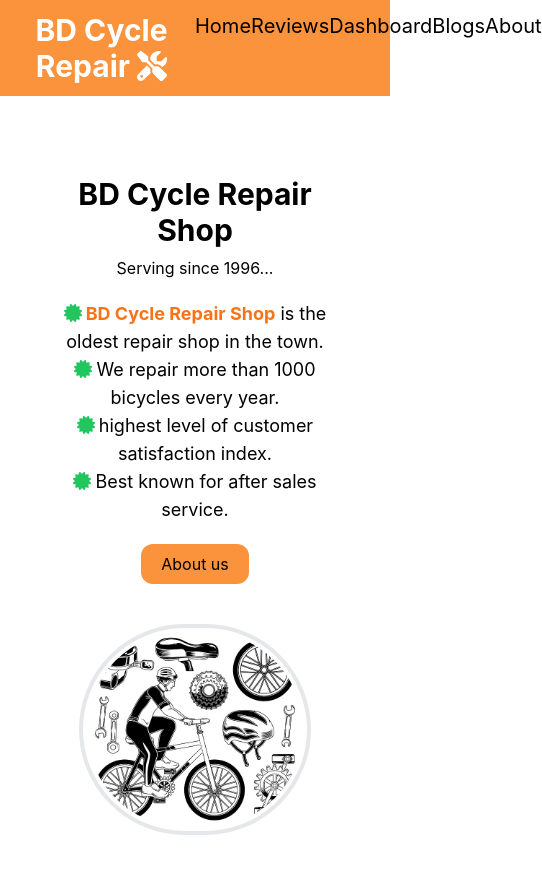
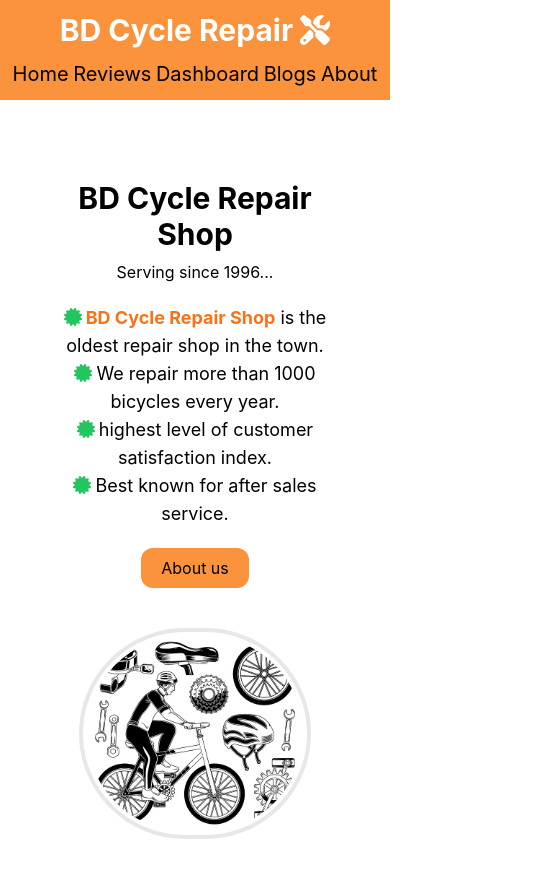
Before and after one commit to rahad2694/product-analysis-website, a React (Create React App) app: page / in a window 390 px wide. Shown: the top 878 px of the page, 542 px wide, since content can reach past the window. Built offline with nearby package versions, Linux system fonts and the light colour scheme.

Commit message:
Nav bar maded Responsive

```diff
--- a/src/components/Header/Header.js
+++ b/src/components/Header/Header.js
@@ -5,8 +5,8 @@ import { Link } from 'react-router-dom';
 
 const Header = () => {
     return (
-        <div className='bg-orange-400 py-3 grid grid-cols-2 px-2 sticky top-0'>
-            <div className='flex justify-start'>
+        <div className='bg-orange-400 py-3 grid md:grid-cols-2 px-2 sticky top-0'>
+            <div className='flex md:justify-start justify-center mb-3 md:mb-0'>
                 <h1 className='text-3xl font-bold text-white'>BD Cycle Repair <FontAwesomeIcon icon={faScrewdriverWrench} /></h1>
             </div>
             <nav className='flex justify-evenly align-middle'>
--- a/src/components/NotFound/NotFound.js
+++ b/src/components/NotFound/NotFound.js
@@ -1,4 +1,4 @@
-import { faXmark, faXmarksLines, faXmarkSquare } from '@fortawesome/free-solid-svg-icons';
+import { faXmarkSquare } from '@fortawesome/free-solid-svg-icons';
 import { FontAwesomeIcon } from '@fortawesome/react-fontawesome';
 import React from 'react';
 
```
